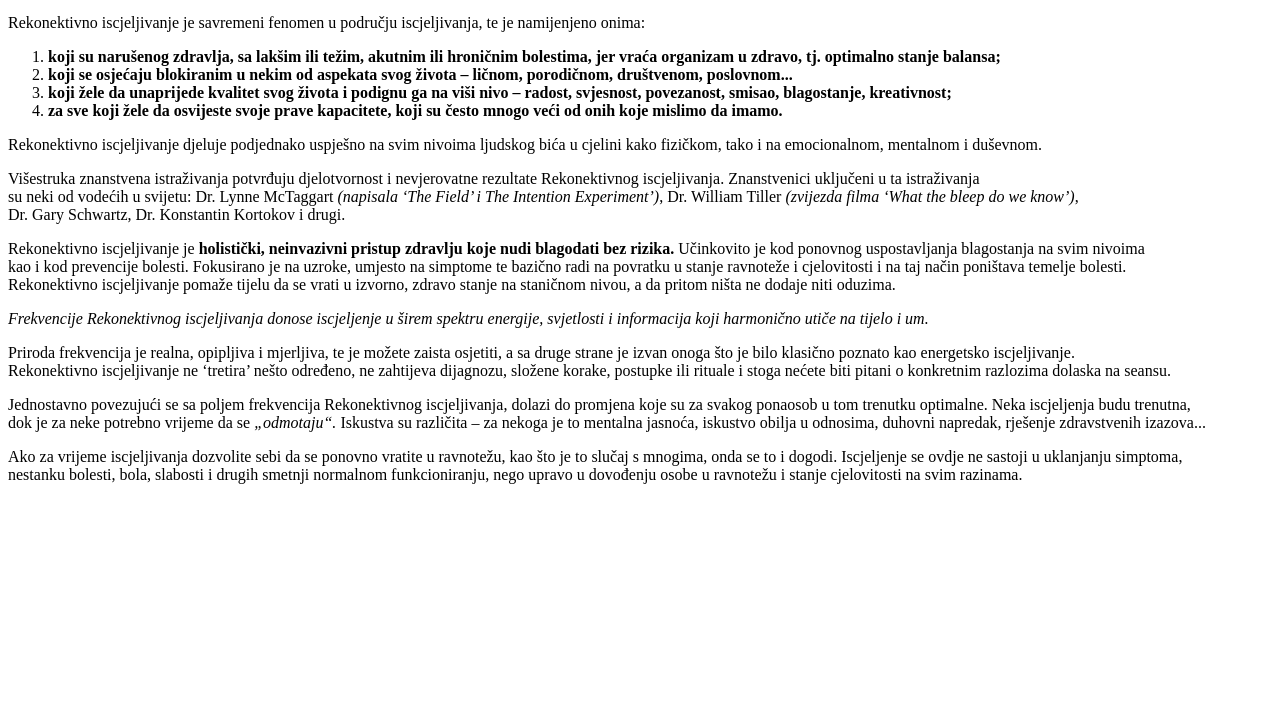
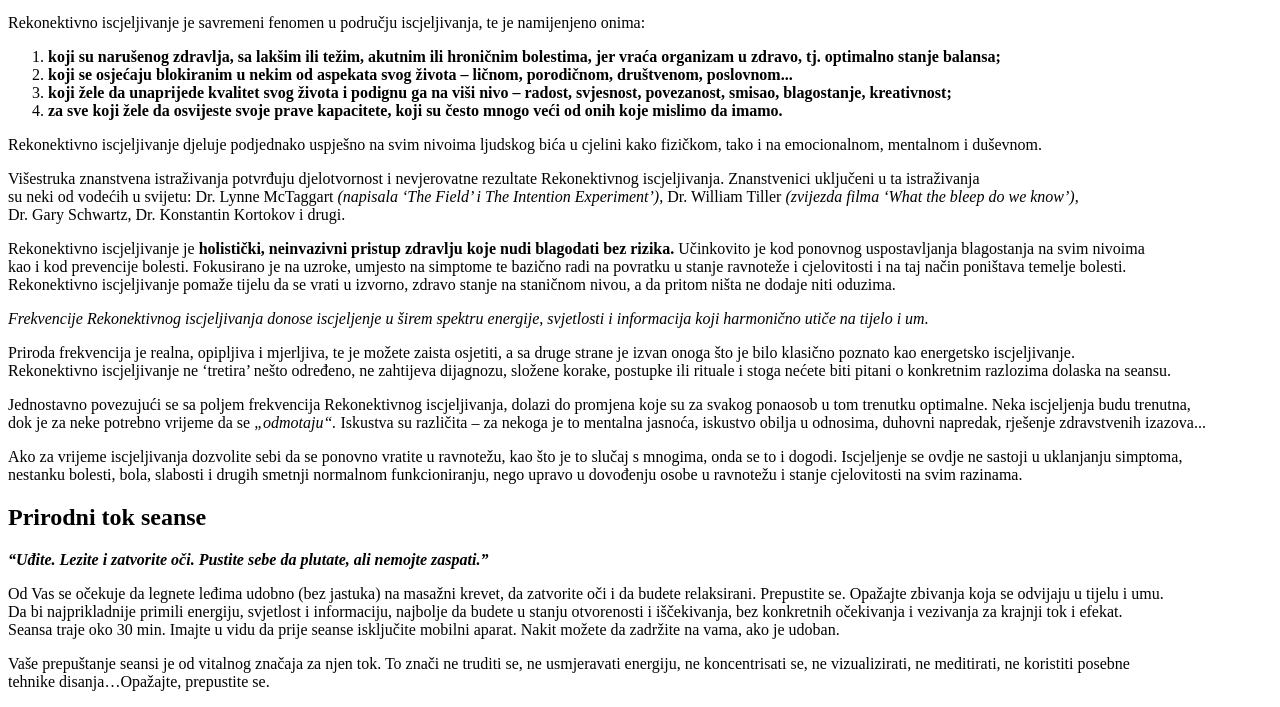
Before and after one commit to SuljicA/novi-pokusaj, a plain HTML site: page index.html in a window 1280 px wide. Shown: the part 122-829 px from the top of the page. Before the commit the page ends 800 px from the top, so only its background shows below. Drawn offline with Linux system fonts and the light colour scheme.

Commit message:
Tok sesije

```diff
--- a/index.html
+++ b/index.html
@@ -29,6 +29,12 @@
 		<p>Jednostavno povezujući se sa poljem frekvencija Rekonektivnog  iscjeljivanja, dolazi do promjena koje su za svakog ponaosob u tom trenutku optimalne. Neka iscjeljenja budu trenutna,<br>dok je za neke potrebno vrijeme da se <i>„odmotaju“.</i> Iskustva su različita – za nekoga je to mentalna jasnoća, iskustvo obilja u odnosima, duhovni napredak, rješenje zdravstvenih izazova...</p>
 		<p>Ako za vrijeme iscjeljivanja dozvolite sebi da se ponovno vratite u ravnotežu, kao što je to slučaj s mnogima, onda se to i dogodi. Iscjeljenje se ovdje ne sastoji u uklanjanju simptoma,<br>nestanku bolesti, bola, slabosti i drugih smetnji normalnom funkcioniranju, nego upravo u dovođenju osobe u ravnotežu i stanje cjelovitosti na svim razinama.</p>
 
+		<h2>Prirodni tok seanse</h2>
+
+		<p><b><i>“Uđite. Lezite i zatvorite oči. Pustite sebe da plutate, ali nemojte zaspati.”</i></b></p>
+		<p>Od Vas se očekuje da legnete leđima udobno (bez jastuka) na masažni krevet, da zatvorite oči i da budete relaksirani. Prepustite se. Opažajte zbivanja koja se odvijaju u tijelu i umu.<br>Da bi najprikladnije primili energiju, svjetlost i informaciju, najbolje da budete u stanju otvorenosti i iščekivanja, bez konkretnih očekivanja i vezivanja za krajnji tok i efekat.<br>Seansa traje oko 30 min. Imajte u vidu da prije seanse isključite mobilni aparat. Nakit možete da zadržite na vama, ako je udoban.</p>
+		<p>Vaše prepuštanje seansi je od vitalnog značaja za njen tok. To znači ne truditi se, ne usmjeravati energiju, ne koncentrisati se, ne vizualizirati, ne meditirati, ne koristiti posebne<br>tehnike disanja…Opažajte, prepustite se.</p>
+
 	</body>
 
 	</html>
```
